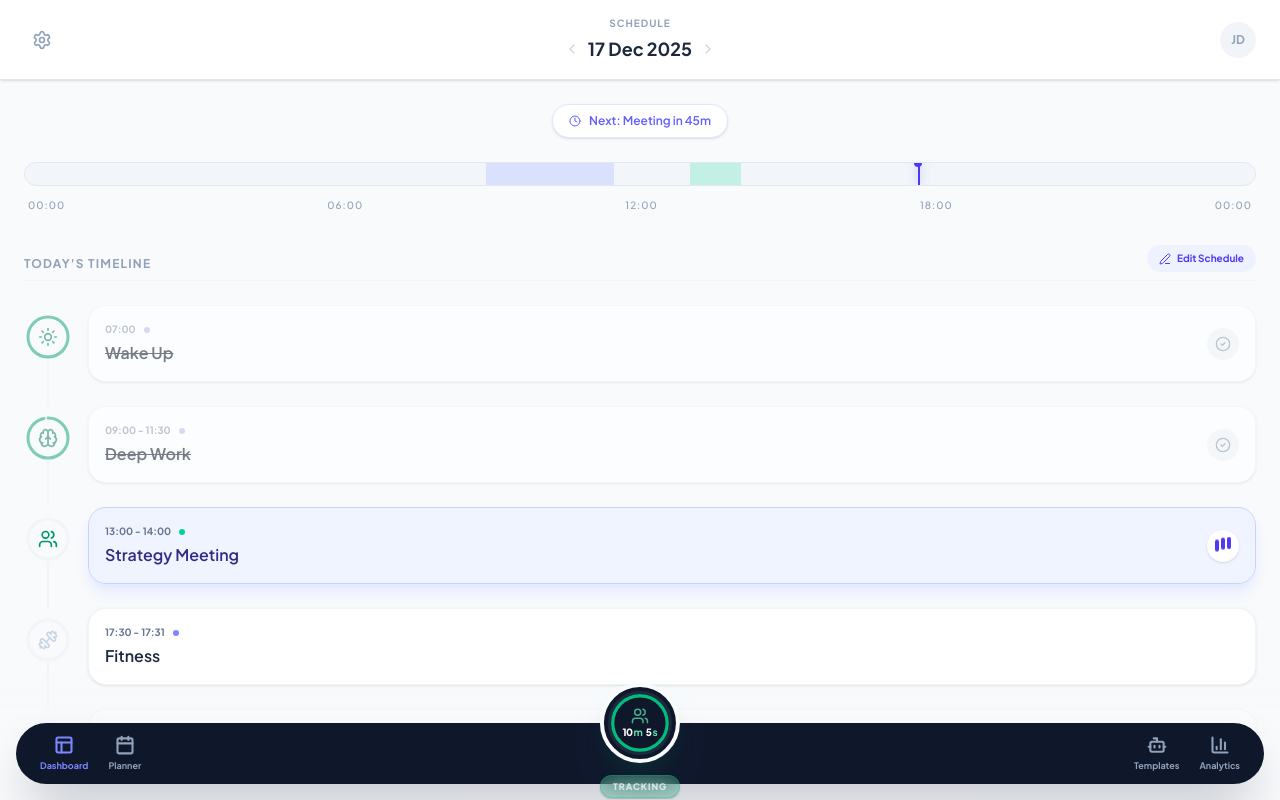
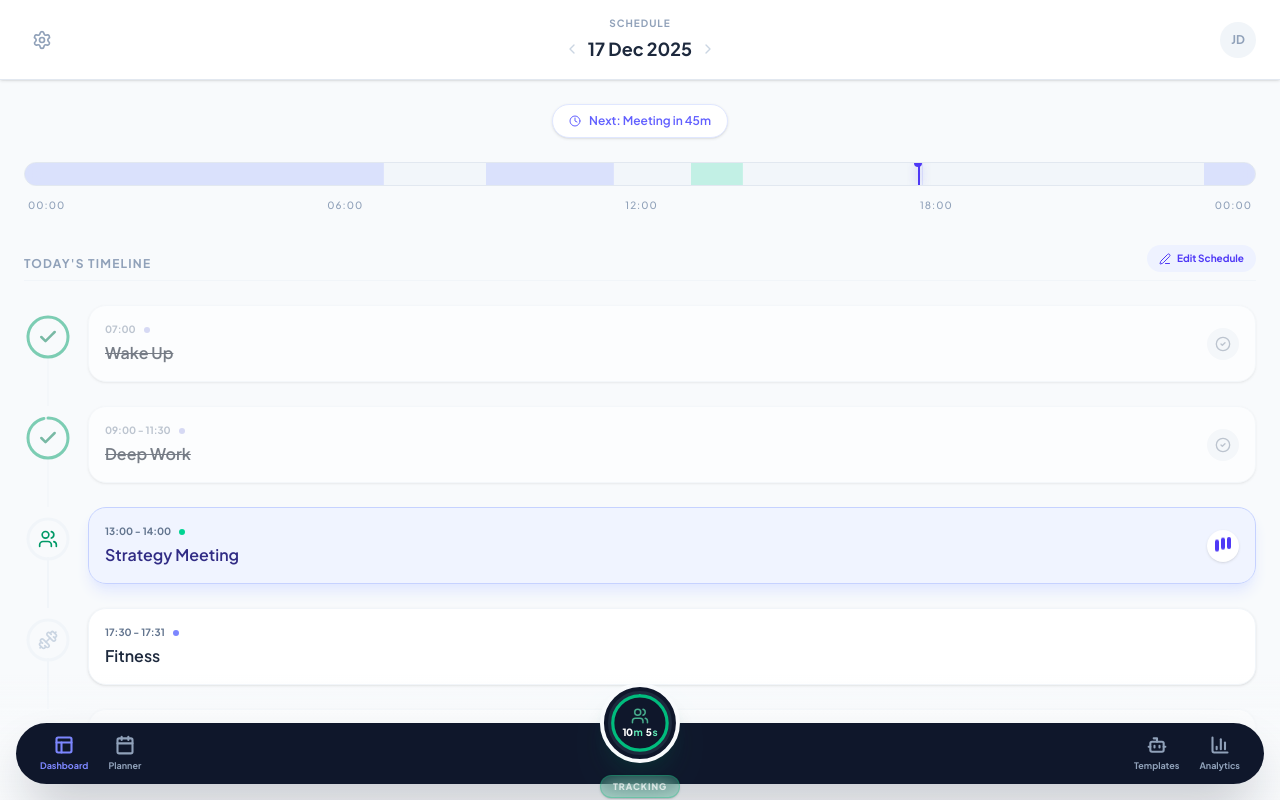
Before and after one commit to kysing02/integrity-app, a Next.js app: page / in a window 1280 px wide. Built offline with nearby package versions, Linux system fonts and the light colour scheme.

Commit message:
Stage: Mark as complete

```diff
--- a/src/app/page.tsx
+++ b/src/app/page.tsx
@@ -177,6 +177,32 @@ export default function Dashboard() {
   };
   const handleDrop = () => setDraggedItemIndex(null);
 
+  const handleToggleComplete = (id: string, isDailyAction: boolean) => {
+    if (isEditing || isEditingActions) return;
+
+    const toggleList = (list: TaskItem[]) => list.map(t => {
+      if (t.id === id) {
+        // Toggle Logic:
+        // 1. If currently running -> Stop timer AND mark complete
+        // 2. If completed -> Revert to pending (Undo)
+        // 3. If pending -> Mark complete
+
+        const newStatus = t.status === 'completed' ? 'pending' : 'completed';
+
+        // If we are completing a running task, we might want to capture the final time here?
+        // For now, we just switch status.
+        return { ...t, status: newStatus } as TaskItem;
+      }
+      return t;
+    });
+
+    if (isDailyAction) {
+      setDailyActions(prev => toggleList(prev));
+    } else {
+      setScheduleTasks(prev => toggleList(prev));
+    }
+  };
+
   // Pill State
   const pillState = (() => {
     if (hasSchedule) return { text: "Next: Meeting in 45m", color: "text-indigo-500 border-indigo-100 bg-white" };
@@ -202,7 +228,12 @@ export default function Dashboard() {
               <span>{pillState.text}</span>
             </div>
 
-            <TimelineRibbon showCurrentTime={hasSchedule} />
+            {/* 2. CONSISTENT RIBBON */}
+            {/* UPDATED: Pass the tasks prop */}
+            <TimelineRibbon
+              showCurrentTime={hasSchedule}
+              tasks={hasSchedule ? scheduleTasks : []}
+            />
 
             <div className="px-6 mt-4">
               <section className="mb-10">
@@ -229,6 +260,7 @@ export default function Dashboard() {
                             category={task.category} icon={task.icon} isLast={index === scheduleTasks.length - 1}
                             isEditing={isEditing} isLocked={isTaskLocked} isCurrentTimeSlot={isCurrentSlot}
                             onDelete={() => handleDeleteTask(task.id)} onInsert={() => handleInsertTask(index)}
+                            onToggleComplete={() => handleToggleComplete(task.id, false)}
                           />
                         </div>
                       );
@@ -286,6 +318,8 @@ export default function Dashboard() {
                         onDragStart={() => handleDragStart(index)}
                         onDragOver={(e) => handleDragOver(e, index)}
                         onDrop={handleDrop}
+                        isCompleted={action.status === 'completed'}
+                        onLongPress={() => handleToggleComplete(action.id, true)}
                       />
                     );
                   })}
--- a/src/components/dashboard/TaskCircle.tsx
+++ b/src/components/dashboard/TaskCircle.tsx
@@ -1,56 +1,78 @@
-import React from 'react';
-import { LucideIcon, X } from 'lucide-react';
+import React, { useRef } from 'react';
+import { LucideIcon, X, Check } from 'lucide-react'; // Added Check icon
 
 interface TaskCircleProps {
   id?: string;
   title: string;
   duration: string;
   Icon: LucideIcon;
-  bgColor?: string; // Kept for backward compatibility, but largely overridden by category logic
+  bgColor?: string;
   isActive?: boolean;
   onClick?: () => void;
 
-  // New Props for Logic
   category?: 'EFFICIENCY' | 'CONSISTENCY';
-  progress?: number; // 0 to 100
+  progress?: number;
+  isCompleted?: boolean; // NEW PROP: Visual state for completion
 
-  // Edit & Drag Props
   isEditing?: boolean;
   onDelete?: () => void;
   onDragStart?: (e: React.DragEvent) => void;
   onDragOver?: (e: React.DragEvent) => void;
   onDrop?: (e: React.DragEvent) => void;
+
+  // NEW: Long Press Handler
+  onLongPress?: () => void;
 }
 
 const TaskCircle = ({
   title, duration, Icon, bgColor = "bg-slate-50", isActive, onClick,
-  category = 'CONSISTENCY', progress = 0,
-  isEditing, onDelete, onDragStart, onDragOver, onDrop
+  category = 'CONSISTENCY', progress = 0, isCompleted = false,
+  isEditing, onDelete, onDragStart, onDragOver, onDrop, onLongPress
 }: TaskCircleProps) => {
 
-  // LOGIC: Efficiency tasks (Tidy Room) are always "Full Circle" (100%)
-  // Consistency tasks (Study) show actual progress
-  const finalProgress = category === 'EFFICIENCY' ? 100 : progress;
+  const timerRef = useRef<NodeJS.Timeout | null>(null);
 
-  // COLOR LOGIC
+  // --- Long Press Logic ---
+  const handlePointerDown = () => {
+    if (isEditing) return;
+    timerRef.current = setTimeout(() => {
+      if (onLongPress) onLongPress();
+    }, 600); // 600ms threshold
+  };
+
+  const handlePointerUp = () => {
+    if (timerRef.current) {
+      clearTimeout(timerRef.current);
+      timerRef.current = null;
+    }
+  };
+
+  const handleClick = () => {
+    if (!isEditing && onClick) onClick();
+  };
+
+  // Visual Overrides for Completed State
+  const finalProgress = isCompleted ? 100 : (category === 'EFFICIENCY' ? 100 : progress);
   const themeColor = category === 'EFFICIENCY' ? 'text-emerald-500' : 'text-indigo-500';
-  const ringColor = category === 'EFFICIENCY' ? 'text-emerald-400' : 'text-indigo-400';
-  const bgClass = category === 'EFFICIENCY' ? 'bg-emerald-50' : 'bg-indigo-50';
+  const ringColor = isCompleted ? 'text-emerald-400' : (category === 'EFFICIENCY' ? 'text-emerald-400' : 'text-indigo-400');
+  const bgClass = isCompleted ? 'bg-emerald-50' : (category === 'EFFICIENCY' ? 'bg-emerald-50' : 'bg-indigo-50');
 
-  // SVG Math for w-16 h-16 (64px)
-  // Center (32,32), Radius 28, Stroke 3
+  // SVG Math (cx=30, cy=30, r=28)
   const radius = 28;
   const circumference = 2 * Math.PI * radius;
   const strokeDashoffset = circumference - (finalProgress / 100) * circumference;
 
   return (
     <div
-      onClick={!isEditing ? onClick : undefined}
+      onPointerDown={handlePointerDown}
+      onPointerUp={handlePointerUp}
+      onPointerLeave={handlePointerUp}
+      onClick={handleClick}
       draggable={isEditing}
       onDragStart={onDragStart}
       onDragOver={onDragOver}
       onDrop={onDrop}
-      className={`relative flex flex-col items-center gap-3 group flex-shrink-0 snap-center transition-all duration-300 ${isEditing ? 'cursor-grab active:cursor-grabbing' : 'cursor-pointer'}`}
+      className={`relative flex flex-col items-center gap-3 group flex-shrink-0 snap-center transition-all duration-300 ${isEditing ? 'cursor-grab active:cursor-grabbing' : 'cursor-pointer'} ${isCompleted ? 'opacity-70 grayscale-[0.3]' : ''}`}
     >
       {/* DELETE BUTTON */}
       {isEditing && (
@@ -70,36 +92,23 @@ const TaskCircle = ({
         }
       `}>
 
-        {/* PROGRESS RING SVG */}
+        {/* PROGRESS RING */}
         <svg className="absolute inset-0 transform -rotate-90 w-full h-full p-0.5">
-           {/* Track */}
-           <circle
-             cx="30" cy="30" r={radius}
-             stroke="currentColor"
-             strokeWidth="3"
-             fill="transparent"
-             className={`${isActive ? 'text-white/20' : 'text-slate-200'}`}
-           />
-           {/* Progress */}
-           <circle
-             cx="30" cy="30" r={radius}
-             stroke="currentColor"
-             strokeWidth="3"
-             fill="transparent"
-             strokeDasharray={circumference}
-             strokeDashoffset={strokeDashoffset}
-             strokeLinecap="round"
-             className={`transition-all duration-1000 ease-in-out ${isActive ? 'text-white' : ringColor}`}
-           />
+           <circle cx="30" cy="30" r={radius} stroke="currentColor" strokeWidth="3" fill="transparent" className={`${isActive ? 'text-white/20' : 'text-slate-200'}`} />
+           <circle cx="30" cy="30" r={radius} stroke="currentColor" strokeWidth="3" fill="transparent" strokeDasharray={circumference} strokeDashoffset={strokeDashoffset} strokeLinecap="round" className={`transition-all duration-1000 ease-in-out ${isActive ? 'text-white' : ringColor}`} />
         </svg>
 
-        {/* ICON */}
-        <Icon size={24} className={`relative z-10 ${isActive ? 'text-white' : 'text-slate-700'}`} />
+        {/* ICON or CHECK */}
+        {isCompleted ? (
+           <Check size={24} className={isActive ? 'text-white' : 'text-emerald-600'} strokeWidth={3} />
+        ) : (
+           <Icon size={24} className={`relative z-10 ${isActive ? 'text-white' : 'text-slate-700'}`} />
+        )}
       </div>
 
-      {/* TEXT LABELS */}
+      {/* TEXT */}
       <div className="text-center">
-        <p className={`text-xs font-bold ${isActive ? themeColor : 'text-slate-800'}`}>{title}</p>
+        <p className={`text-xs font-bold ${isActive ? themeColor : 'text-slate-800'} ${isCompleted ? 'line-through text-slate-400' : ''}`}>{title}</p>
         <p className="text-[10px] font-medium text-slate-400">{duration}</p>
       </div>
     </div>
--- a/src/components/dashboard/TaskRow.tsx
+++ b/src/components/dashboard/TaskRow.tsx
@@ -1,4 +1,4 @@
-import { Play, CheckCircle2, X, Plus, LucideIcon } from 'lucide-react';
+import { Play, CheckCircle2, X, Plus, LucideIcon, Check } from 'lucide-react';
 import ProgressCircle from './ProgressCircle';
 
 interface TaskRowProps {
@@ -14,23 +14,24 @@ interface TaskRowProps {
   // Edit Props
   isEditing?: boolean;
   isLocked?: boolean;
-  // NEW PROP
-  isCurrentTimeSlot?: boolean; // Controls the "Current Schedule" highlight
+  isCurrentTimeSlot?: boolean;
 
   onDelete?: () => void;
   onInsert?: () => void;
   onEditClick?: () => void;
+
+  // NEW: Completion Handler
+  onToggleComplete?: () => void;
 }
 
 const TaskRow = ({
   title, timeRange, score, status, category = 'CONSISTENCY', isLast, icon: Icon,
-  isEditing, isLocked, isCurrentTimeSlot, onDelete, onInsert, onEditClick
+  isEditing, isLocked, isCurrentTimeSlot, onDelete, onInsert, onEditClick, onToggleComplete
 }: TaskRowProps) => {
 
   const isEditable = isEditing && !isLocked;
 
   // Determine Colors
-  // LOGIC CHANGE: If it's the current time slot, force Green Ring (Emerald), otherwise follow status
   let ringColor = status === 'pending' ? 'text-slate-200' : (score < 90 ? 'text-amber-500' : 'text-emerald-500');
   if (isCurrentTimeSlot) ringColor = 'text-emerald-500';
 
@@ -45,7 +46,7 @@ const TaskRow = ({
   // Final Visuals
   const finalRingColor = isEditable ? editRingColor : ringColor;
   const finalIconColor = isEditable ? editIconColor : iconColor;
-  const finalProgress = isEditable ? 100 : (status === 'pending' && !isCurrentTimeSlot ? 0 : (isCurrentTimeSlot ? 0 : score)); // Keep 0% if current but not started, or change logic if you want 100%
+  const finalProgress = isEditable ? 100 : (status === 'pending' && !isCurrentTimeSlot ? 0 : (isCurrentTimeSlot ? 0 : score));
 
   const shouldFade = isCompleted || (isEditing && isLocked);
 
@@ -66,18 +67,39 @@ const TaskRow = ({
         </div>
       )}
 
-      {/* Left Column: Icon Circle */}
-      <div className="flex flex-col items-center pt-2 z-10">
-         <ProgressCircle size={48} progress={finalProgress} color={finalRingColor}>
-            <Icon size={20} className={finalIconColor} />
-         </ProgressCircle>
-      </div>
+      {/* Left Column: Icon Circle (NOW CLICKABLE FOR COMPLETION) */}
+      <button
+        onClick={(e) => {
+          e.stopPropagation(); // Prevent triggering the timer
+          if (!isEditing && onToggleComplete) onToggleComplete();
+        }}
+        disabled={isEditing}
+        className="flex flex-col items-center pt-2 z-10 outline-none group/circle"
+      >
+         <div className="relative">
+           <ProgressCircle size={48} progress={finalProgress} color={finalRingColor}>
+              {/* Show Check Icon on Hover (Desktop) or if Completed */}
+              {isCompleted && !isEditing ? (
+                 <Check size={20} className="text-emerald-600" strokeWidth={3} />
+              ) : (
+                 <Icon size={20} className={`${finalIconColor} group-hover/circle:opacity-0 transition-opacity`} />
+              )}
+           </ProgressCircle>
 
-      {/* Right Column: Card */}
+           {/* Hover "Check" Overlay for Pending Tasks (UX Hint) */}
+           {!isCompleted && !isEditing && (
+             <div className="absolute inset-0 flex items-center justify-center opacity-0 group-hover/circle:opacity-100 transition-opacity">
+                <Check size={20} className="text-emerald-400" />
+             </div>
+           )}
+         </div>
+      </button>
+
+      {/* Right Column: Card (Timer Trigger) */}
       <div className="flex-grow mb-6 group cursor-pointer" onClick={isEditable ? onEditClick : undefined}>
         <div className={`p-4 rounded-2xl border transition-all duration-300
           ${isCurrentTimeSlot && !isEditable
-            ? 'bg-indigo-50/80 border-indigo-200 shadow-lg shadow-indigo-100' // FIXED HIGHLIGHT for Current Slot
+            ? 'bg-indigo-50/80 border-indigo-200 shadow-lg shadow-indigo-100'
             : 'bg-white border-slate-100 shadow-sm'
           }
           ${isEditable ? 'hover:border-indigo-300 active:scale-[0.99]' : ''}
--- a/src/components/dashboard/TimelineRibbon.tsx
+++ b/src/components/dashboard/TimelineRibbon.tsx
@@ -1,16 +1,23 @@
 "use client";
 
 import React, { useState, useEffect } from 'react';
+import { TaskItem } from '@/types/dashboard'; // Ensure this type is exported from your types file
 
 interface TimelineRibbonProps {
-  showCurrentTime?: boolean; // We accept the prop from page.tsx
+  showCurrentTime?: boolean;
+  tasks?: TaskItem[]; // NEW: Accept tasks data
 }
 
-const TimelineRibbon = ({ showCurrentTime = true }: TimelineRibbonProps) => {
+const TimelineRibbon = ({ showCurrentTime = true, tasks = [] }: TimelineRibbonProps) => {
   const [percentagePos, setPercentagePos] = useState(0);
 
+  // --- HELPER: Parse "HH:MM" to minutes from midnight ---
+  const timeToMinutes = (timeStr: string): number => {
+    const [h, m] = timeStr.split(':').map(Number);
+    return (h * 60) + m;
+  };
+
   useEffect(() => {
-    // Only calculate position if we actually need to show it
     if (!showCurrentTime) return;
 
     const updatePosition = () => {
@@ -29,15 +36,55 @@ const TimelineRibbon = ({ showCurrentTime = true }: TimelineRibbonProps) => {
       {/* The Glass Container */}
       <div className="relative h-6 w-full bg-slate-100/80 backdrop-blur-sm overflow-hidden rounded-full border border-slate-200">
 
-        {/* Background Blocks (Static for MVP) */}
-        <div className="absolute inset-0 flex">
-           {/* Example: 9am - 11:30am (Deep Work) */}
-           <div className="absolute h-full bg-indigo-400/20" style={{ left: '37.5%', width: '10.4%' }} />
-           {/* Example: 1pm - 2pm (Meeting) */}
-           <div className="absolute h-full bg-emerald-400/20" style={{ left: '54.1%', width: '4.1%' }} />
+        {/* DYNAMIC BACKGROUND BLOCKS */}
+        <div className="absolute inset-0">
+           {tasks.map((task) => {
+             // Skip Unscheduled/Daily tasks (they don't have fixed positions)
+             if (task.isDaily) return null;
+
+             let startMins = 0;
+             let endMins = 0;
+
+             // CASE 1: Wake Up (00:00 -> Wake Time)
+             if (task.title === "Wake Up") {
+               startMins = 0;
+               endMins = timeToMinutes(task.timeRange);
+             }
+             // CASE 2: Sleep (Sleep Time -> 24:00)
+             else if (task.title === "Sleep") {
+               startMins = timeToMinutes(task.timeRange);
+               endMins = 1440; // End of day
+             }
+             // CASE 3: Standard Range ("09:00 - 11:30")
+             else if (task.timeRange.includes(' - ')) {
+               const [startStr, endStr] = task.timeRange.split(' - ');
+               startMins = timeToMinutes(startStr);
+               endMins = timeToMinutes(endStr);
+             }
+             // Fallback for single time points that aren't Sleep/Wake (render nothing or thin line)
+             else {
+               return null;
+             }
+
+             // Calculate CSS %
+             const left = (startMins / 1440) * 100;
+             const width = ((endMins - startMins) / 1440) * 100;
+
+             // Color Logic
+             const colorClass = task.category === 'EFFICIENCY' ? 'bg-emerald-400/20' : 'bg-indigo-400/20';
+
+             return (
+               <div
+                 key={task.id}
+                 className={`absolute h-full ${colorClass} border-r border-white/10`}
+                 style={{ left: `${left}%`, width: `${width}%` }}
+                 title={task.title} // Tooltip for debug
+               />
+             );
+           })}
         </div>
 
-        {/* The "Now" Indicator - ONLY RENDER IF showCurrentTime IS TRUE */}
+        {/* The "Now" Indicator */}
         {showCurrentTime && (
           <div
             className="absolute top-0 bottom-0 w-[2px] bg-indigo-600 shadow-[0_0_10px_rgba(79,70,229,0.5)] z-10 transition-all duration-1000"
```
